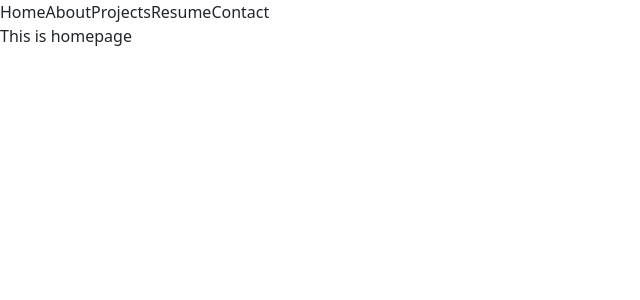
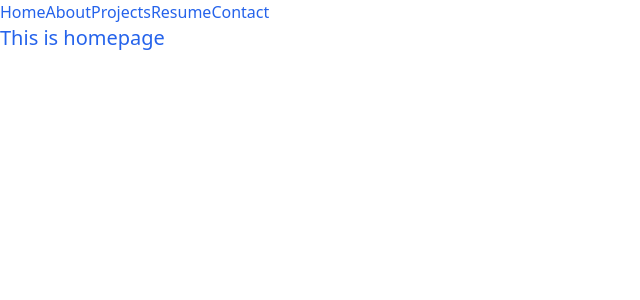
Before and after one commit to mnshaun24/shaun-portfolio, a React (Create React App) app: page / in a window 1280 px wide. Shown: the top 300 px of the page, without its empty margins (0-640 px from the left). Built offline with nearby package versions, Linux system fonts and the light colour scheme; the HTML template or start-up script is replaced by a standard one.

Commit message:
resolved issues to get tailwind functioning styling may commence

```diff
--- a/package.json
+++ b/package.json
@@ -8,9 +8,7 @@
     "@testing-library/jest-dom": "^5.16.2",
     "@testing-library/react": "^12.1.3",
     "@testing-library/user-event": "^13.5.0",
-    "bootstrap": "^5.1.3",
     "react": "^17.0.2",
-    "react-bootstrap": "^2.1.2",
     "react-dom": "^17.0.2",
     "react-scripts": "5.0.0",
     "web-vitals": "^2.1.4"
--- a/src/App.css
+++ b/src/App.css
@@ -1,4 +1,4 @@
-.App {
+/* .App {
   text-align: center;
 }
 
@@ -35,4 +35,4 @@
   to {
     transform: rotate(360deg);
   }
-}
+} */
--- a/src/App.js
+++ b/src/App.js
@@ -2,7 +2,6 @@ import React, { useState } from 'react';
 import './App.css';
 import Header from './components/Header';
 import Page from "./components/Page";
-import 'bootstrap/dist/css/bootstrap.min.css';
 
 function App() {
   const [pages] = useState([
@@ -17,7 +16,7 @@ function App() {
 
 
   return (
-    <div>
+    <div className='text-blue-600'>
       <Header currentPage={currentPage} setCurrentPage={setCurrentPage} pages={pages} />
       <main>
       <Page currentPage={currentPage} />
--- a/src/components/About/index.js
+++ b/src/components/About/index.js
@@ -3,8 +3,8 @@ import coverImage from "../../assets/cover/cover-image.jpg";
 
 function About() {
     return (
-        <section className="shaun-1">
-            <h1 id="about">About Shaun</h1>
+        <section>
+            <h1>About Shaun</h1>
             <img src={coverImage} style={{ width: "100%"  }} alt="cover" />
         </section>
     );
--- a/src/components/Home/index.js
+++ b/src/components/Home/index.js
@@ -3,8 +3,8 @@ import React from "react";
 function Home() {
 
   return (
-      <section>
-          This is homepage
+      <section className="text-xl text-blue-600">
+        <p>This is homepage</p>
       </section>
   );
 }
--- a/src/components/ProjectList/index.js
+++ b/src/components/ProjectList/index.js
@@ -7,7 +7,7 @@ function ProjectUse(props) {
             <div key={props.project.name}>
                 <img
                 src={require(`../../assets/projects/${props.project.name}`)}
-                className="project-bg" alt={props.project.name}
+                alt={props.project.name}
                 />
             </div>
             <p>{props.project.description}</p>
--- a/src/index.css
+++ b/src/index.css
@@ -2,31 +2,9 @@
 @tailwind components;
 @tailwind utilities;
 
-:root {
+/* :root {
   --primary: #051622;
   --secondary: #1BA098;
   --tertiary: #DEB992;
   --light: #fafafa;
-}
-
-body {
-  margin: 0;
-  font-family: Verdana, Geneva, Tahoma, sans-serif;
-  -webkit-font-smoothing: antialiased;
-  -moz-osx-font-smoothing: grayscale;
-}
-
-code {
-  font-family: source-code-pro, Menlo, Monaco, Consolas, 'Courier New',
-    monospace;
-}
-
-#header {
-  background: var(--primary);
-  height: 85px;
-}
-
-.nav-item {
-  font-size: 210%;
-  color: var(--secondary);
-}
+} */
--- a/tailwind.config.js
+++ b/tailwind.config.js
@@ -1,7 +1,17 @@
 module.exports = {
-  content: [],
+  content: [
+    "./src/components/**/*.{js,jsx}",
+    "./src/App.js",
+    "./src.index.js"
+  ],
   theme: {
-    extend: {},
+    extend: {
+      colors: {
+        primary: "#051622",
+        secondary: "#1BA098",
+        tertiary: "#DEB992"
+      },
+    },
   },
   plugins: [],
 }
```
Also changed, not shown: 1 other file (tests, documents, lock files or other folders).
